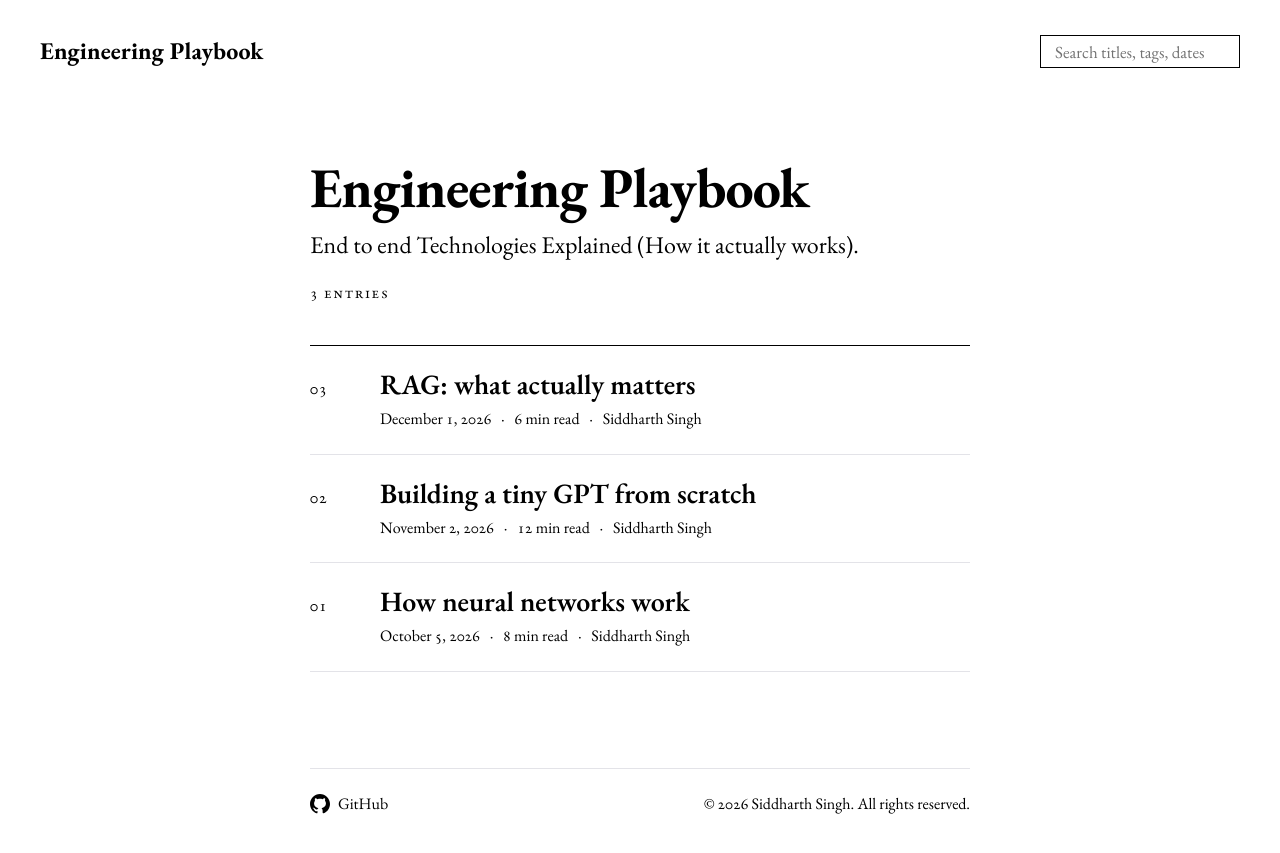
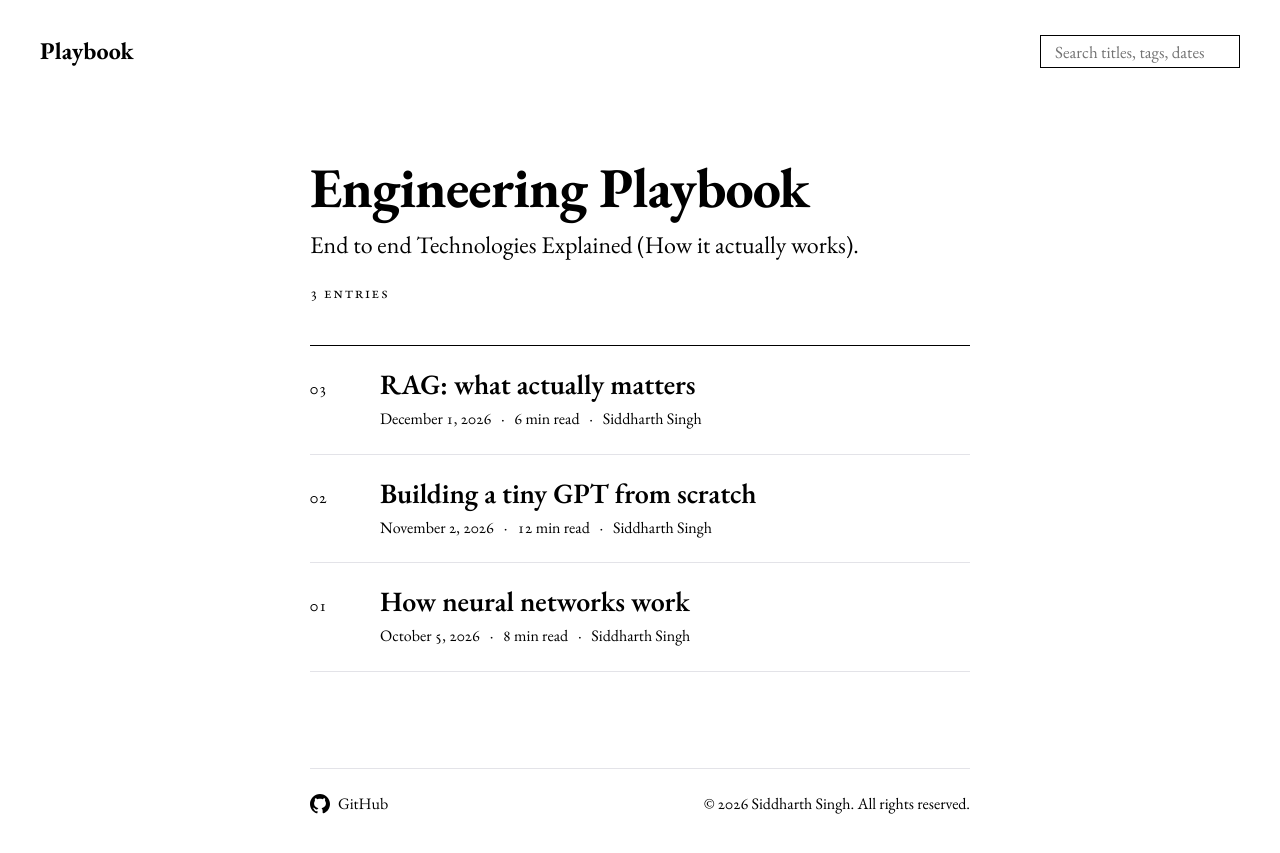
Before and after one commit to isthiscoder/Engineering-Playbook, a Jekyll site: the page built from index.html, in a window 1280 px wide. Shown: the top 853 px of the page. Built offline with Jekyll 4.4.1, drawn with Linux system fonts in a browser that asks for light colours; the list of posts is cut into pages by our own code.

Commit message:
Update default.html

```diff
--- a/_layouts/default.html
+++ b/_layouts/default.html
@@ -22,7 +22,7 @@
 </head>
 <body>
   <header class="masthead">
-    <a class="brand" href="{{ '/' | relative_url }}">Engineering Playbook</a>
+       <a class="brand" href="{{ '/' | relative_url }}">{{ site.title }}</a>
     <nav class="nav" aria-label="Site">
       <form class="search" action="{{ '/' | relative_url }}" method="get" role="search">
         <label class="visually-hidden" for="q">Search the Playbook</label>
```
